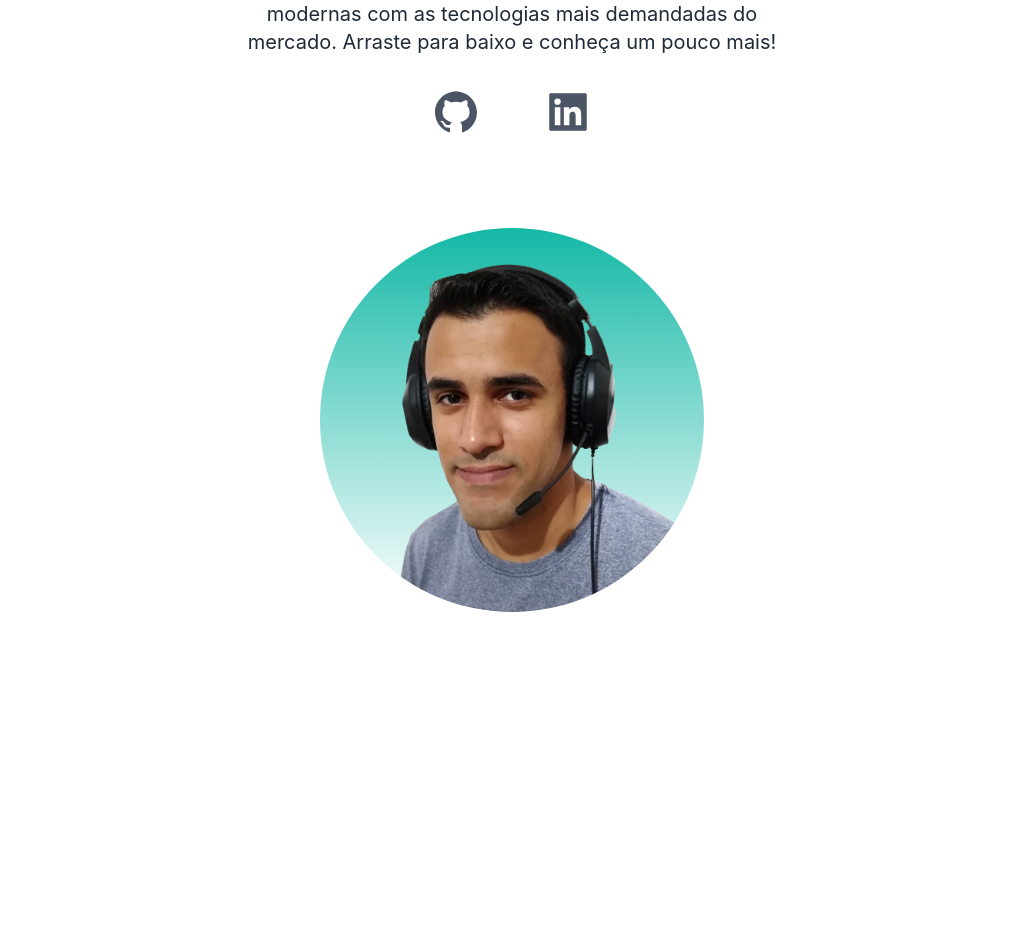
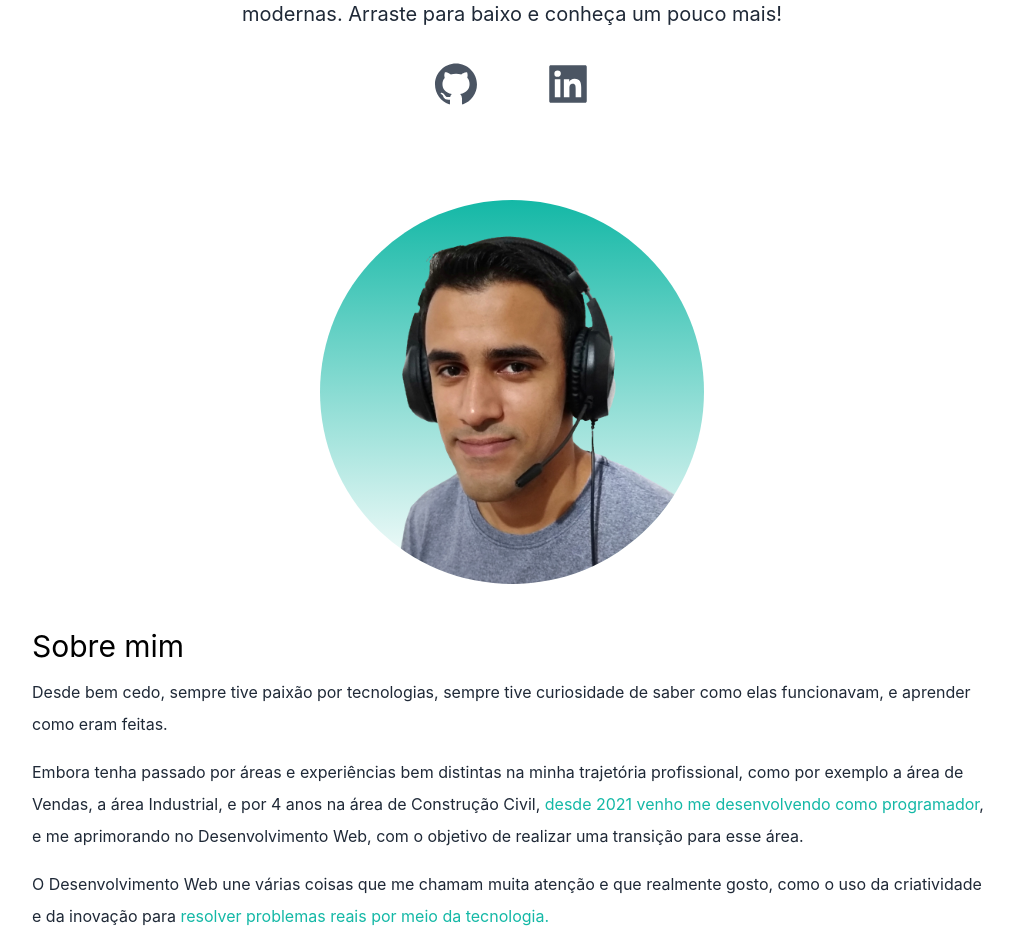
Before and after one commit to hudsonsamuelsantos/portfolio, a Next.js app: page / in a window 1280 px wide. Shown: the part 372-1312 px from the top of the page, without its empty margins (128-1141 px from the left). Before the commit the page ends 1024 px from the top, so only its background shows below. Built offline with nearby package versions, Linux system fonts and the light colour scheme.

Commit message:
seção sobre mim

```diff
--- a/pages/index.js
+++ b/pages/index.js
@@ -1,11 +1,14 @@
 import Head from 'next/head'
 import {
   AiFillLinkedin,
-  AiFillGithub
+  AiFillGithub,
 } from "react-icons/ai";
 import { BsFillMoonStarsFill } from "react-icons/bs";
 import Image from "next/image";
 import hudson from "../public/hudson.png";
+import code from "../public/code.png";
+import design from "../public/design.png";
+import consulting from "../public/consulting.png";
 
 export default function Home() {
   return (
@@ -50,7 +53,7 @@ export default function Home() {
             </h3>
 
             <p className="text-md py-5 leading-8 text-gray-800 dark:text-gray-200 max-w-xl mx-auto md:text-xl">
-              Programador focado em desenvolver aplicações web modernas com as tecnologias mais demandadas do mercado. Arraste para baixo e conheça um pouco mais!
+              Programador focado em desenvolver aplicações web modernas. Arraste para baixo e conheça um pouco mais!
             </p>
 
             <div className="text-5xl flex justify-center gap-16 py-3 text-gray-600 dark:text-gray-400">
@@ -64,6 +67,26 @@ export default function Home() {
             </div>
           </div>
         </section>
+
+        <section>
+          <div>
+            <h3 className="text-3xl py-1 dark:text-white ">Sobre mim</h3>
+
+            <p className="text-md py-2 leading-8 text-gray-800 dark:text-gray-200">
+              Desde bem cedo, sempre tive paixão por tecnologias, sempre tive curiosidade de saber como elas funcionavam, e aprender como eram feitas.
+            </p>
+
+            <p className="text-md py-2 leading-8 text-gray-800 dark:text-gray-200">
+              Embora tenha passado por áreas e experiências bem distintas na minha trajetória profissional, como por exemplo a área de Vendas, a área Industrial, e por 4 anos na área de Construção Civil,
+              <span className="text-teal-500"> desde 2021 venho me desenvolvendo como programador</span>, e me aprimorando no Desenvolvimento Web, com o objetivo de realizar uma transição para esse área.
+            </p>
+
+            <p className="text-md py-2 leading-8 text-gray-800 dark:text-gray-200">
+              O Desenvolvimento Web une várias coisas que me chamam muita atenção e que realmente gosto, como o uso da criatividade e da inovação para
+              <span className="text-teal-500"> resolver problemas reais por meio da tecnologia.</span>
+            </p>
+          </div>
+        </section>
       </main>
     </>
   )
```
